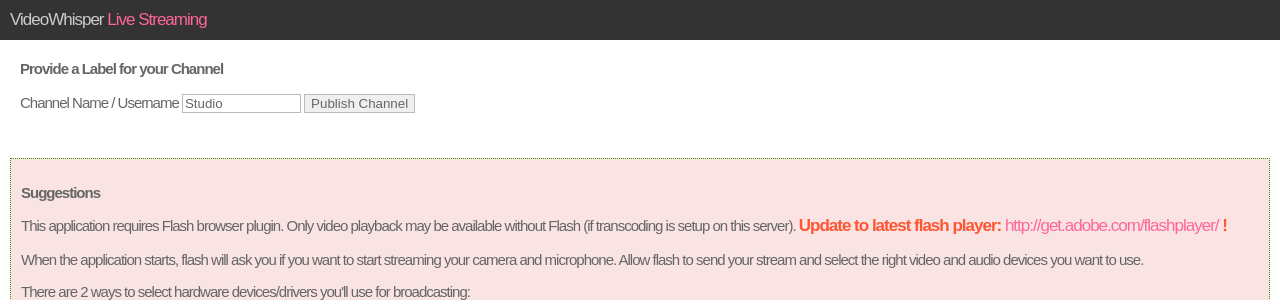
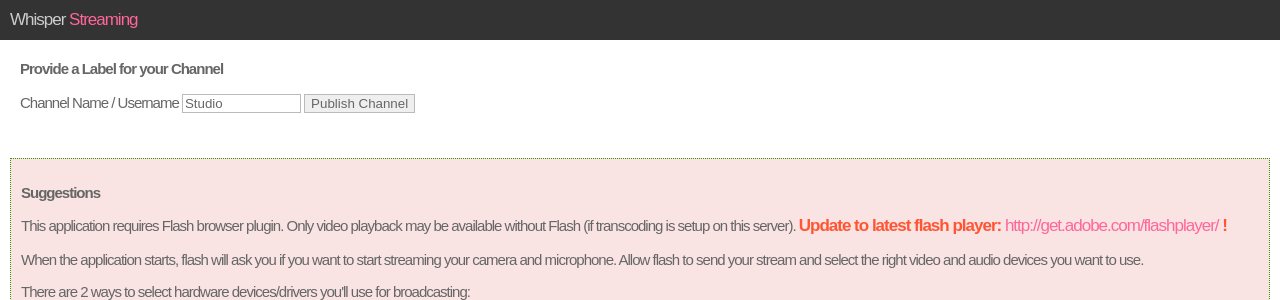
Before and after one commit to dsapandora/dsacamsite, a PHP site: page /videowhisper/index.php in a window 1280 px wide. Shown: the top 300 px of the page. Run offline with PHP 8.4, Linux system fonts and the light colour scheme.

Commit message:
change tittle

```diff
--- a/header.php
+++ b/header.php
@@ -39,4 +39,4 @@ input {
 
 -->
 </style>
-<BODY><div style="background-color:#333; padding:10px; font-size:17px"><font color="#CCCCCC">VideoWhisper <a href="http://www.videowhisper.com/?p=Live+Streaming">Live Streaming</a></font></a></div>
+<BODY><div style="background-color:#333; padding:10px; font-size:17px"><font color="#CCCCCC">Whisper <a href="">Streaming</a></font></a></div>
```
